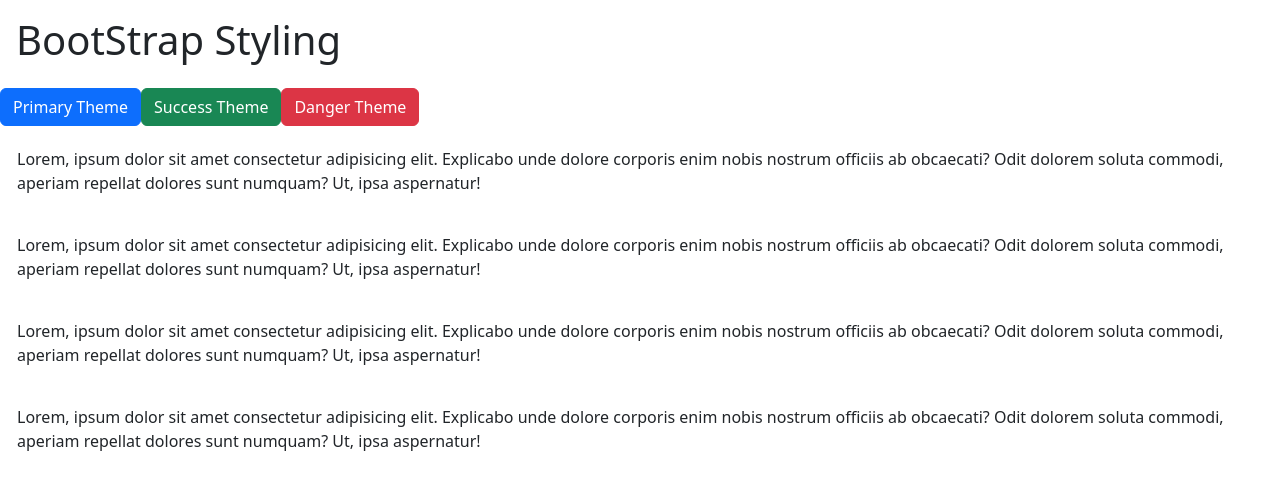
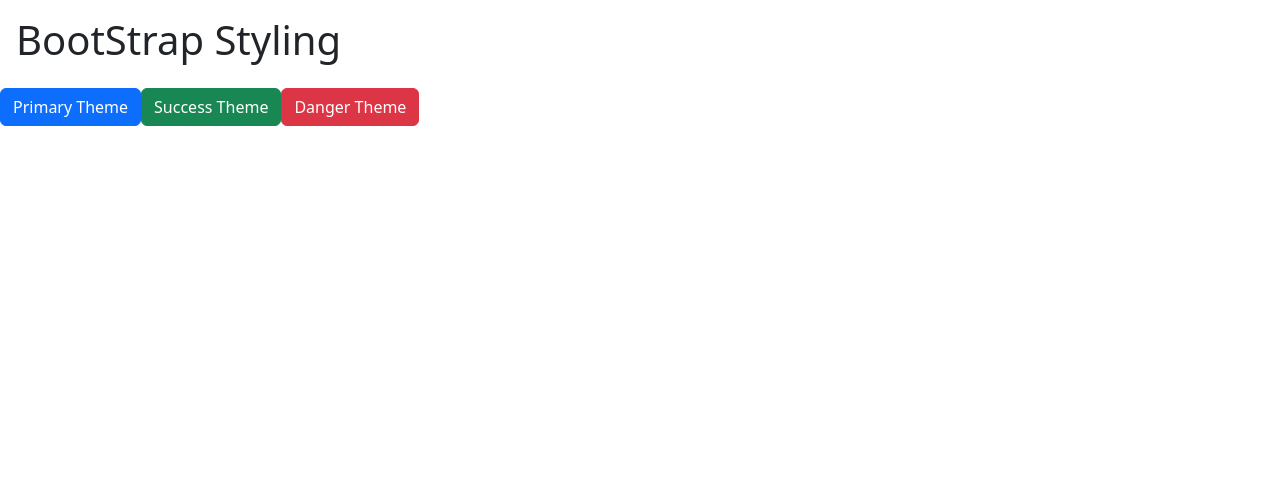
Before and after one commit to ROHITSABI/my-app, a React (Create React App) app: page / in a window 1280 px wide. Shown: the top 490 px of the page. Built offline with nearby package versions, Linux system fonts and the light colour scheme.

Commit message:
dynamic -css1

```diff
--- a/src/App.js
+++ b/src/App.js
@@ -1,26 +1,13 @@
 import { useState } from "react";
 
 function App() {
-  let [list] = useState([1, 1, 1, 1]);
   let [theme, setTheme] = useState("Primary");
 
-  let primaryTheme = () => {
-    theme = "primary";
-
+  let updateTheme = (p1 = "primary") => {
+    theme = p1;
     setTheme(theme);
   };
 
-  let successTheme = () => {
-    theme = "success";
-
-    setTheme(theme);
-  };
-
-  let dangerTheme = () => {
-    theme = "danger";
-
-    setTheme(theme);
-  };
   return (
     <div>
       <div className="sticky-top">
@@ -29,30 +16,21 @@
           className="btn btn-primary"
           type="button"
           value="Primary Theme"
-          onClick={primaryTheme}
+          onClick={() => updateTheme("primary")}
         />
         <input
           className="btn btn-success"
           type="button"
           value="Success Theme"
-          onClick={successTheme}
+          onClick={() => updateTheme("success")}
         />
         <input
           className="btn btn-danger"
           type="button"
           value="Danger Theme"
-          onClick={dangerTheme}
+          onClick={() => updateTheme("danger")}
         />
       </div>
-
-      {list.map((item) => (
-        <div className={`alert alert-${theme} my-1`}>
-          Lorem, ipsum dolor sit amet consectetur adipisicing elit. Explicabo
-          unde dolore corporis enim nobis nostrum officiis ab obcaecati? Odit
-          dolorem soluta commodi, aperiam repellat dolores sunt numquam? Ut,
-          ipsa aspernatur!
-        </div>
-      ))}
     </div>
   );
 }
```
